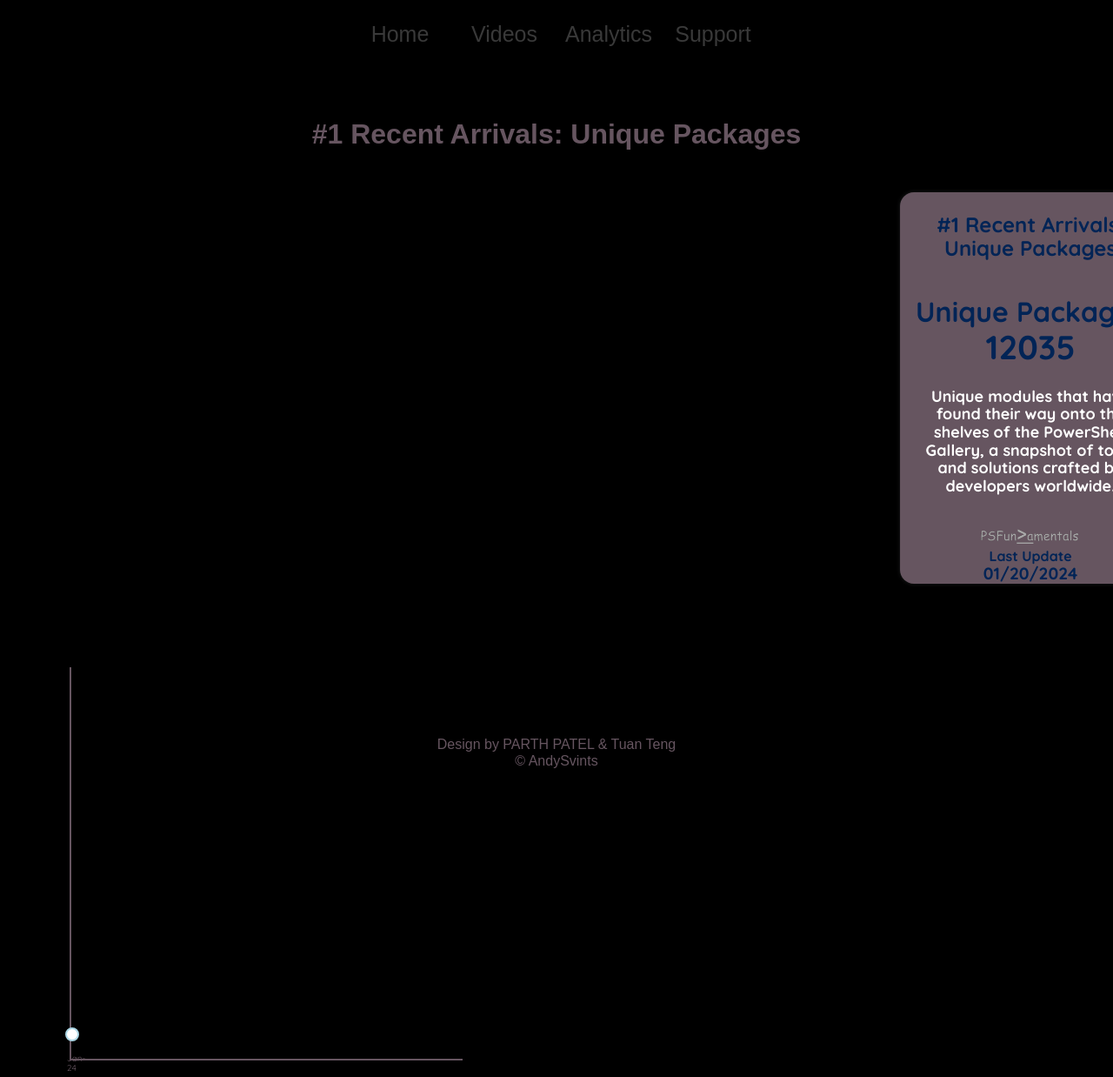
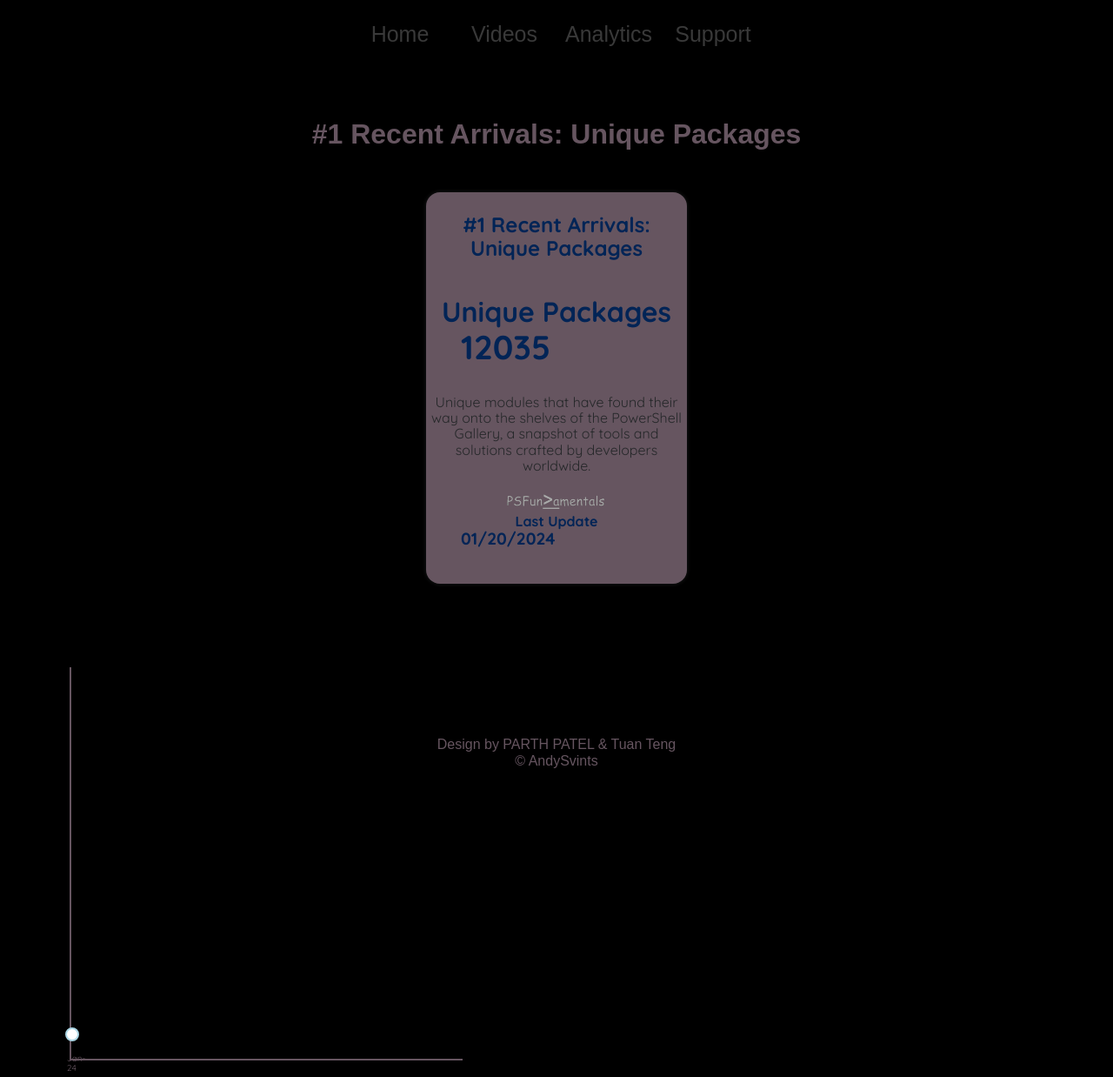
Before and after one commit to andysvints/PowerShellFundamentals, a Jekyll site: the page built from _posts/2024-02-14-recent-arrivals.html, in a window 1280 px wide. Shown: the whole page at 87% size. Built offline with Jekyll 4.4.1, drawn with Linux system fonts in a browser that asks for light colours; nearby versions of some CDN libraries.

Commit message:
add chart1

```diff
--- a/_posts/2024-02-14-recent-arrivals.html
+++ b/_posts/2024-02-14-recent-arrivals.html
@@ -2,9 +2,9 @@
 layout: post
 title:  "#1 Recent Arrivals: Unique Packages"
 ---
-<div class="items-static">
+<div>
     <div class="container">
-        <div class="items">
+        <div class="items-st">
             <div class="item">
                 <p class="name">#1 Recent Arrivals: Unique Packages</p>
                 <dl class="synopsis">
--- a/assets/css/style.css
+++ b/assets/css/style.css
@@ -81,12 +81,29 @@
   -webkit-animation: carouselAnim 3s infinite alternate linear;
           animation: carouselAnim 3s infinite alternate linear;
 }
-.items-static {
-  animation-play-state:paused;
-  cursor: pointer;
 
+.container .items-st {
+  display: flex;
+  align-items: center;
+  width: -webkit-fit-content;
+  width: -moz-fit-content;
+  width: fit-content;
 }
+
 .container .items .item {
+  display: flex;
+  align-items: center;
+  flex-direction: column;
+  position: relative;
+  width: 300px;
+  height: 450px;
+  background: #f9f9f9;
+  margin: 1em;
+  background: #665560;
+  border-radius: 1em;
+  box-shadow: 0px 0px 5px 0px rgba(38, 40, 42, 0.7);
+}
+.container .items-st .item {
   display: flex;
   align-items: center;
   flex-direction: column;
@@ -103,12 +120,27 @@
   text-align: center;
   color: #012456;
 }
+.container .items-st .item p {
+  text-align: center;
+  color: #012456;
+}
 .container .items .item p.name {
+  font-size: 1.5em;
+  font-weight: 700;
+}
+.container .items-st .item p.name {
   font-size: 1.5em;
   font-weight: 700;
 }
 
 .container .items .item .date {
+  width: 100%;
+  font-weight: 700;
+  color: #012456;
+  margin: 0;
+  padding: 0.5em,0.5em,0.5em,0.5em;
+}
+.container .items-st .item .date {
   width: 100%;
   font-weight: 700;
   color: #012456;
@@ -121,11 +153,26 @@
   padding: 0;
   text-align: center;
 }
+.container .items-st .item .date dt, .container .items .item .date dd {
+  margin: 0;
+  padding: 0;
+  text-align: center;
+}
 .container .items .item .date dd {
   font-size: 1.2em;
 }
-
+.container .items-st .item .date dd {
+  font-size: 1.2em;
+}
 .container .items .item .synopsis {
+  width: 100%;
+  font-weight: 700;
+  color: #012456;
+  margin: 0;
+  padding: 0.5em;
+  font-size: xx-large;
+}
+.container .items-st .item .synopsis {
   width: 100%;
   font-weight: 700;
   color: #012456;
@@ -139,7 +186,15 @@
   padding: 0;
   text-align: center;
 }
+.container .items-st .item .synopsis dt, .container .items .item .synopsis dd {
+  margin: 0;
+  padding: 0;
+  text-align: center;
+}
 .container .items .item .synopsis dd {
+  font-size: 1.2em;
+}
+.container .items-st .item .synopsis dd {
   font-size: 1.2em;
 }
 
@@ -158,7 +213,15 @@
   padding: 0;
   text-align: center;
 }
+.container .items-st .item .description dt, .container .items .item .description dd {
+  margin: 0;
+  padding: 0;
+  text-align: center;
+}
 .container .items .item .description dd {
+  font-size: 1.2em;
+}
+.container .items-st .item .description dd {
   font-size: 1.2em;
 }
 
```
